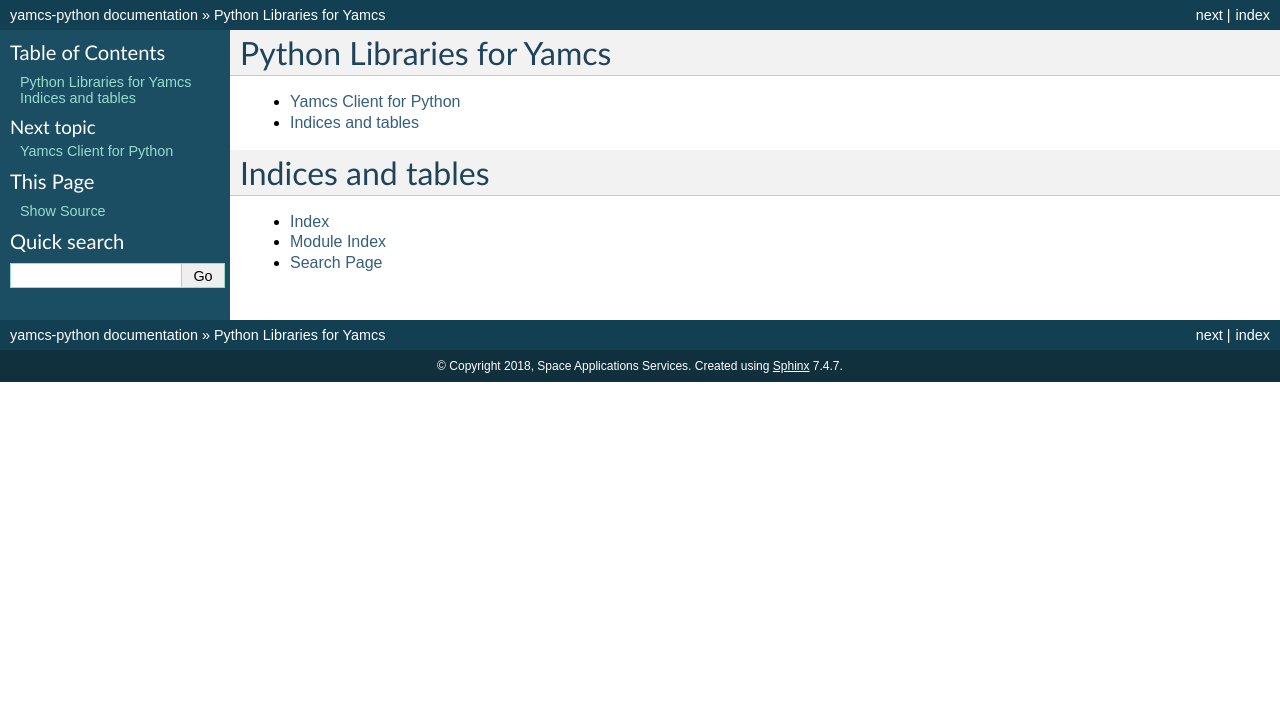
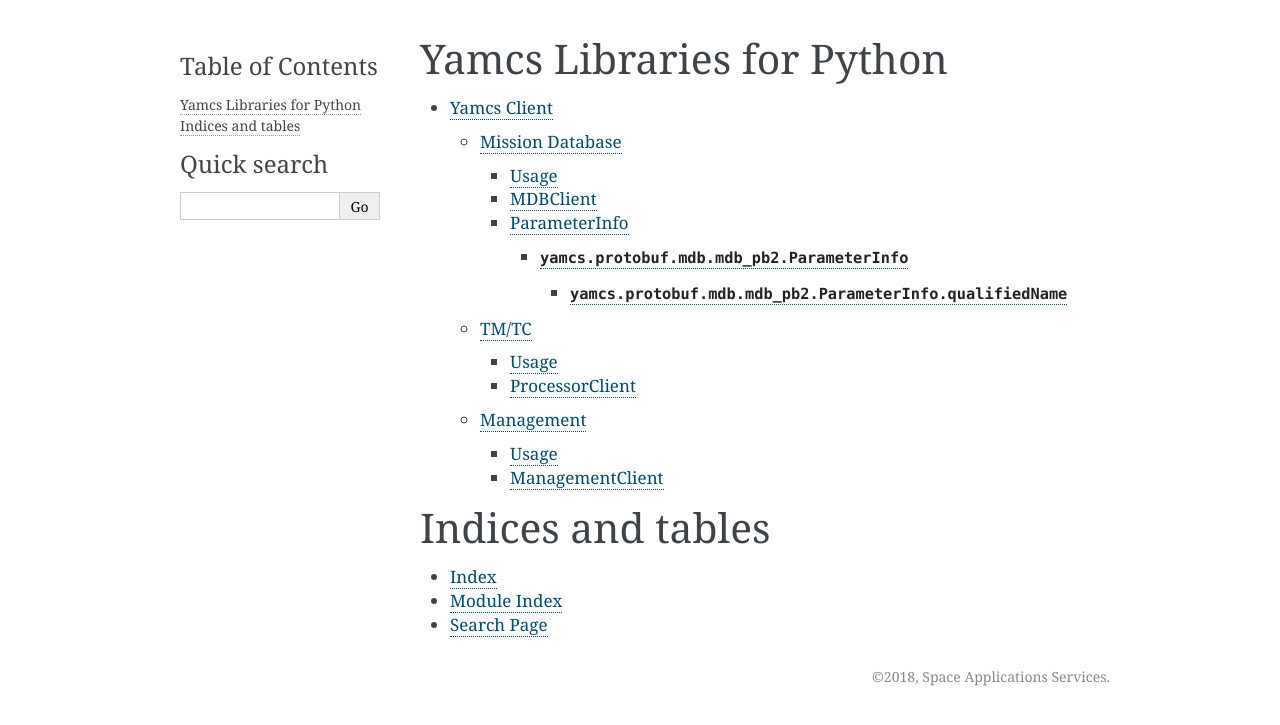
Before and after one commit to yamcs/python-yamcs-client, a Sphinx documentation site: the page built from docs/index.rst, in a window 1280 px wide. Shown: the top 725 px of the page. Built offline with Sphinx 7.4.7, drawn with Linux system fonts in a browser that asks for light colours.

Commit message:
Finetune sphinx theme

```diff
--- a/docs/conf.py
+++ b/docs/conf.py
@@ -21,7 +21,7 @@
 
 # -- Project information -----------------------------------------------------
 
-project = u'yamcs-python'
+project = u'Yamcs'
 copyright = u'2018, Space Applications Services'
 author = u'Space Applications Services'
 
@@ -46,7 +46,6 @@
     'sphinx.ext.autodoc',
     'sphinx.ext.autosummary',
     'sphinx.ext.doctest',
-    'sphinx.ext.viewcode',
 ]
 
 # Add any paths that contain templates here, relative to this directory.
@@ -82,14 +81,19 @@
 # The theme to use for HTML and HTML Help pages.  See the documentation for
 # a list of builtin themes.
 #
-html_theme = 'classic'
+html_theme = 'alabaster'
 
 # Theme options are theme-specific and customize the look and feel of a theme
 # further.  For a list of options available for each theme, see the
 # documentation.
 #
 html_theme_options = {
-    'stickysidebar': True,
+    'description': 'Python Libraries',
+    'github_user': 'yamcs',
+    'github_repo': 'yamcs-python',
+    'github_banner': False,
+    'fixed_sidebar': True,
+    'show_powered_by': False,
 }
 
 # Add any paths that contain custom static files (such as style sheets) here,
@@ -106,6 +110,8 @@
 # 'searchbox.html']``.
 #
 # html_sidebars = {}
+
+html_show_sourcelink = False
 
 
 # -- Options for HTMLHelp output ---------------------------------------------
--- a/docs/index.rst
+++ b/docs/index.rst
@@ -1,10 +1,10 @@
-Python Libraries for Yamcs
+Yamcs Libraries for Python
 ==========================
 
 .. toctree::
-  :maxdepth: 1
+  :maxdepth: 5
 
-  yamcs-client/index
+  Yamcs Client <yamcs-client/index>
 
 Indices and tables
 ==================
--- a/docs/yamcs-client/index.rst
+++ b/docs/yamcs-client/index.rst
@@ -4,15 +4,7 @@
 .. toctree::
    :maxdepth: 2
    :caption: Contents:
-   :numbered:
 
    mdb/api
    tmtc/api
    management/api
-
-Indices and tables
-==================
-
-* :ref:`genindex`
-* :ref:`modindex`
-* :ref:`search`
```
